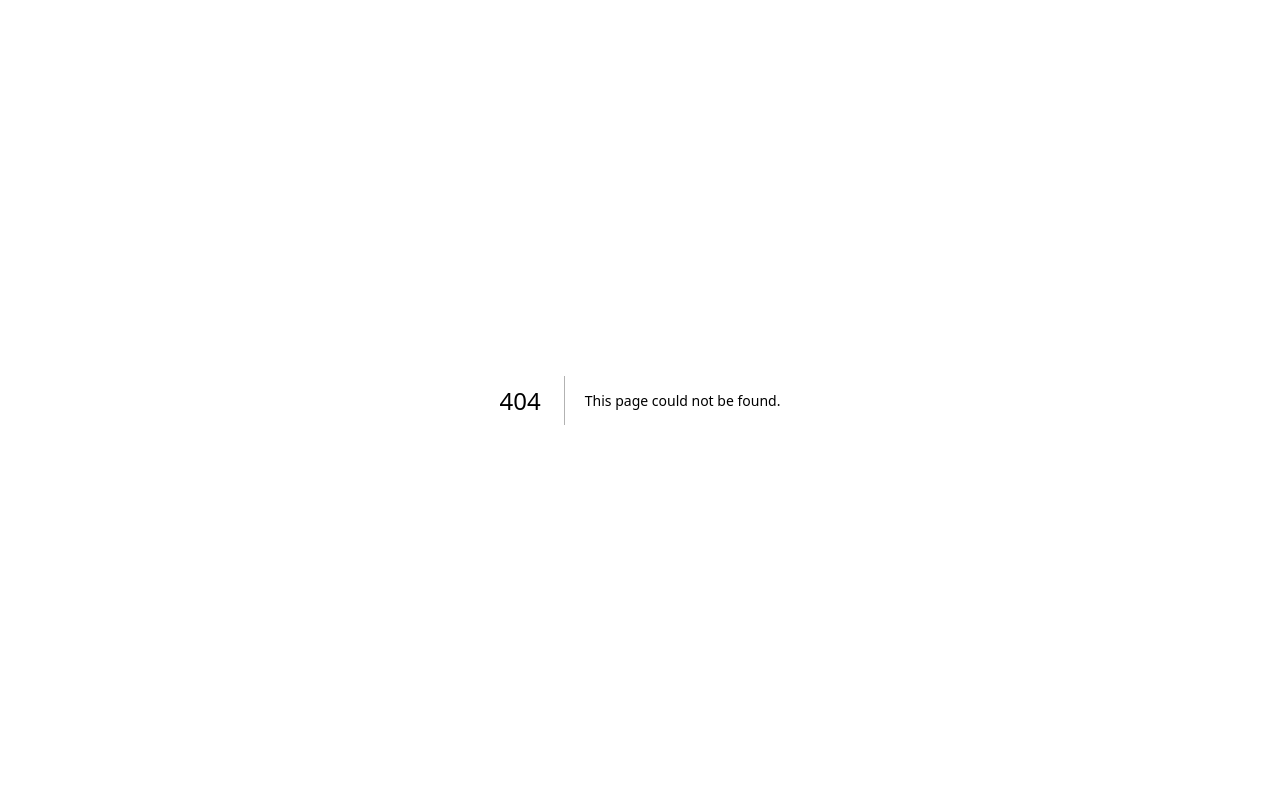
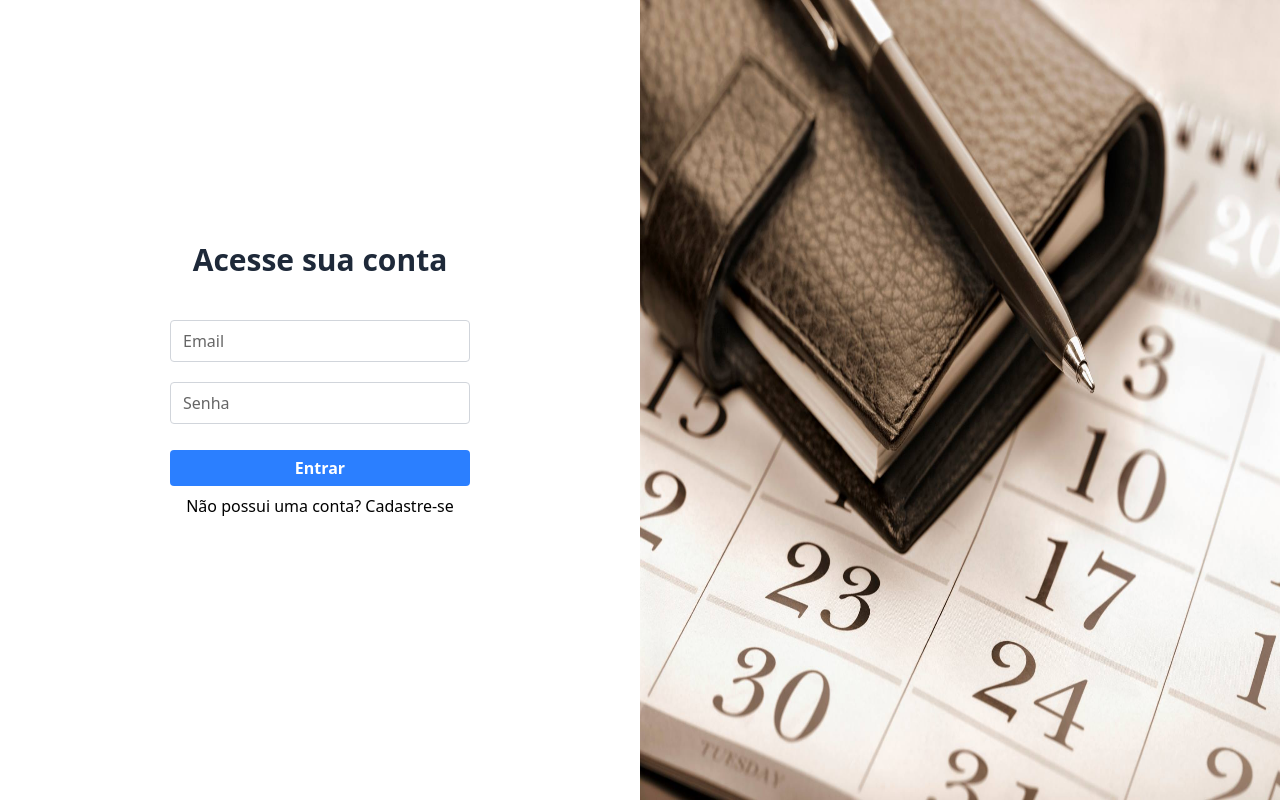
Before and after one commit to gilsonsilven/projeto-agenda-frontend, a Next.js app: page /signIn in a window 1280 px wide. Before the commit this address had no page. Built offline with nearby package versions, Linux system fonts and the light colour scheme.

Commit message:
feat: sign In page

```diff
--- /dev/null
+++ b/src/app/signIn/page.jsx
@@ -0,0 +1,34 @@
+import Home from "../page"
+
+import HomepageImage from "@/components/HomepageImage.jsx"
+
+
+export default function SignIn() {
+    return (
+        <div className="flex bg-white h-screen w-screen">
+            <div className="w-1/2">
+                <div className="flex flex-col justify-center items-center h-full">
+                    <div>
+                        <h1 className="text-3xl font-semibold text-gray-800 mb-8">Acesse sua conta</h1>
+                    </div>
+                    <div>
+                        <input id="email" type="email" placeholder="Email" className="border w-[300px] placeholder:text-black placeholder:opacity-60 border-[#d1d5db] rounded pl-3 py-2 border-opacity-30 hover:border-gray-700 my-2.5"></input>
+                    </div>
+                    <div>
+                        <input id="pass" type="password" placeholder="Senha" className="border w-[300px] placeholder:text-black placeholder:opacity-60 border-[#d1d5db] rounded pl-3 py-2 border-opacity-30 hover:border-gray-700 my-2.5"></input>
+                    </div>
+                    <div>
+                        <button className="font-semibold mt-4 mb-2 w-[300px] h-[36px] rounded bg-blue-500 text-white hover:cursor-pointer">Entrar</button>
+                    </div>
+                    <div className="mb-10">
+                        <p>Não possui uma conta? Cadastre-se</p>
+                    </div>
+                </div>
+            </div>
+            <div className="w-1/2">
+                <HomepageImage />
+            </div>
+        </div>
+    );
+
+};
```
